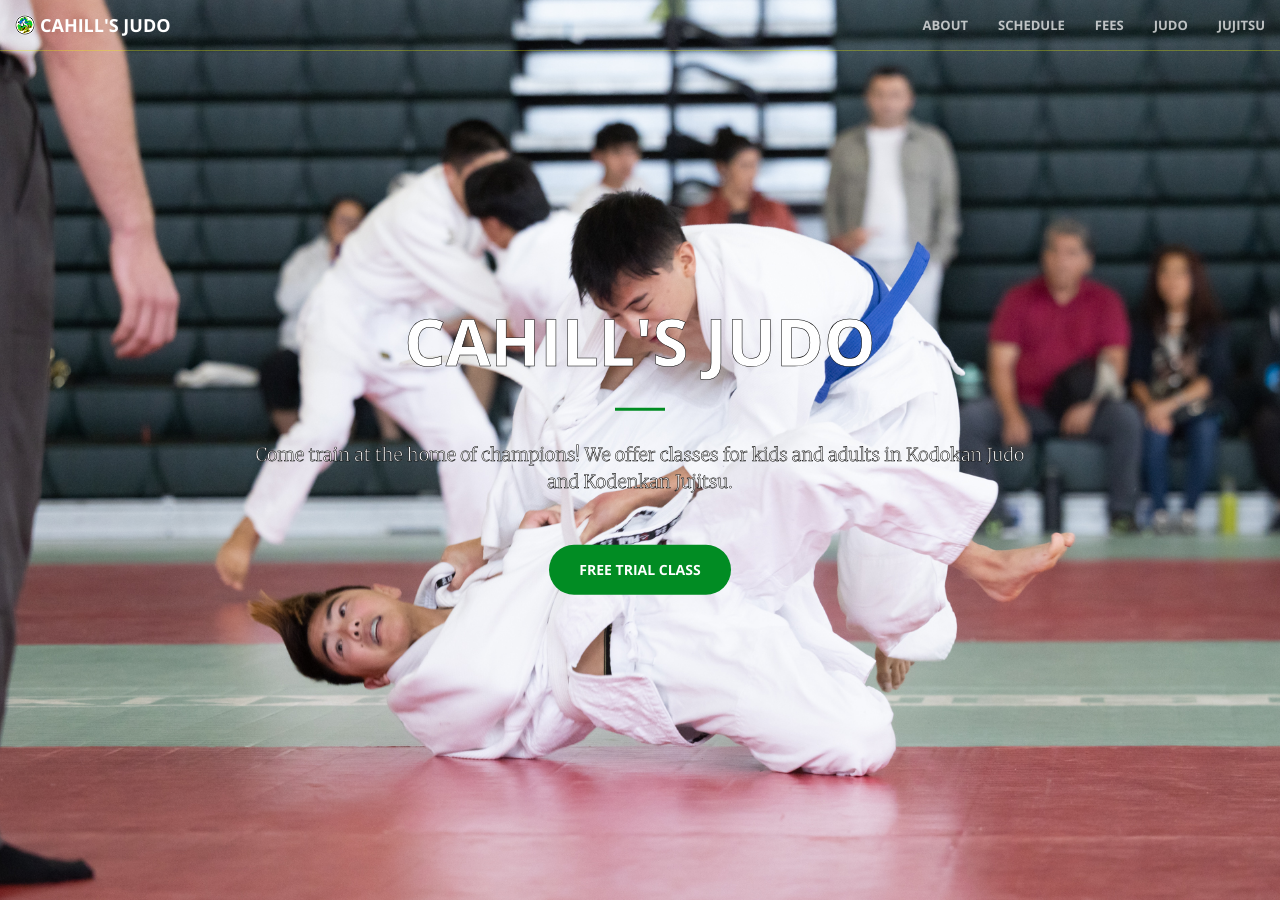
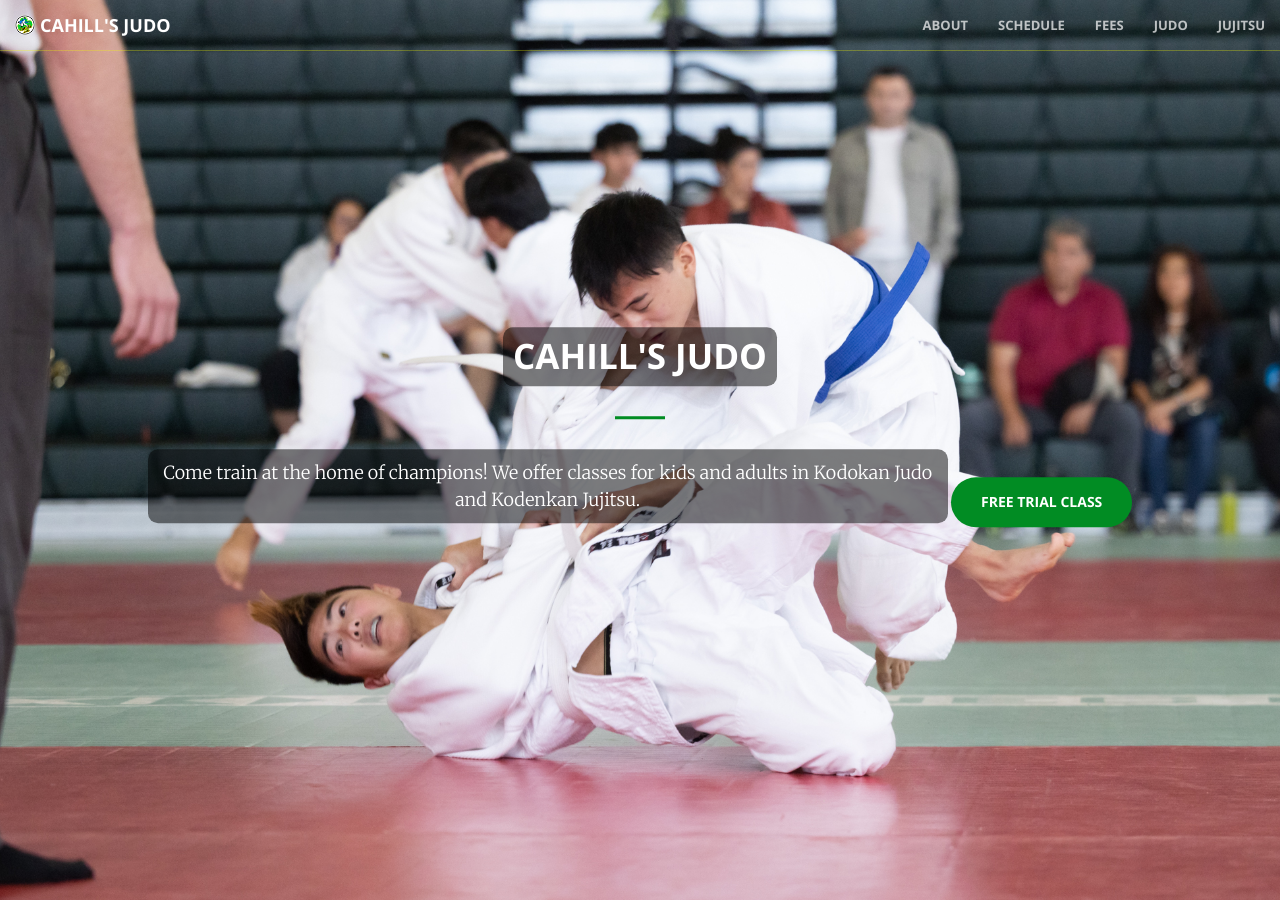
Before and after one commit to cahillsjudo/cahillsjudo.github.io, a Jekyll site: the page built from index.html, in a window 1280 px wide and 900 px high. Built offline with Jekyll 4.4.1, drawn with Linux system fonts in a browser that asks for light colours.

Commit message:
Update _base.scss

```diff
--- a/_sass/_base.scss
+++ b/_sass/_base.scss
@@ -453,9 +453,11 @@ body {
 }
 
 .pop-text {
-    color: white; /* Main text color */
-    -webkit-text-stroke: 0.5px black; /* Creates a sharp black outline */
-    text-shadow: none; /* Removes soft shadow */
+  background-color: rgba(0, 0, 0, 0.5); /* semi-transparent black */
+  color: white;                        /* make text white for contrast */
+  padding: 1rem;                       /* space inside the background box */
+  border-radius: 10px;                 /* optional: rounded corners */
+  display: inline-block;               /* so the background hugs the text */
 }
 
 #logos .row {
```
